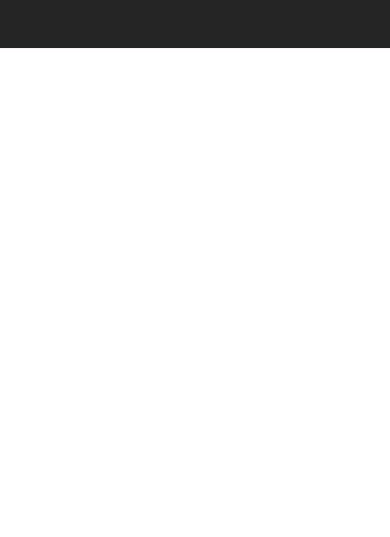
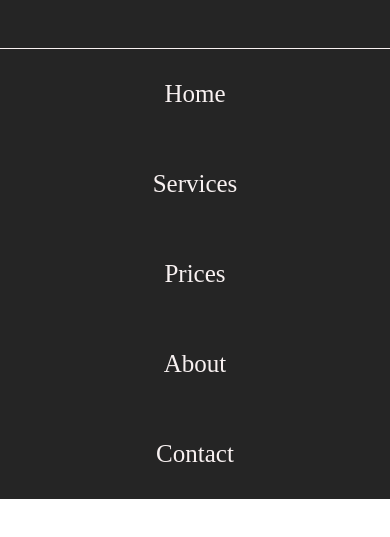
Before and after one commit to juplmn777/responsive-navbar, a plain HTML site: page index.html in a window 390 px wide. Both pictures are taken after a click on the button 293 px from the left and 39 px from the top of the page. Shown: the part 51-588 px from the top of the page. Drawn offline with Linux system fonts and the light colour scheme.

Commit message:
js file added & js ok

```diff
--- /dev/null
+++ b/app.js
@@ -0,0 +1,6 @@
+const menu = document.querySelector('.nav-list');
+const btnMenu = document.querySelector('.toggle-button-container');
+
+btnMenu.addEventListener('click', () => {
+  menu.classList.toggle('active-menu');
+});
--- a/index.html
+++ b/index.html
@@ -30,5 +30,6 @@
         <img src="/ressources/menu.svg" alt="icone menu hamburger" />
       </div>
     </nav>
+    <script src="app.js"></script>
   </body>
 </html>
```
